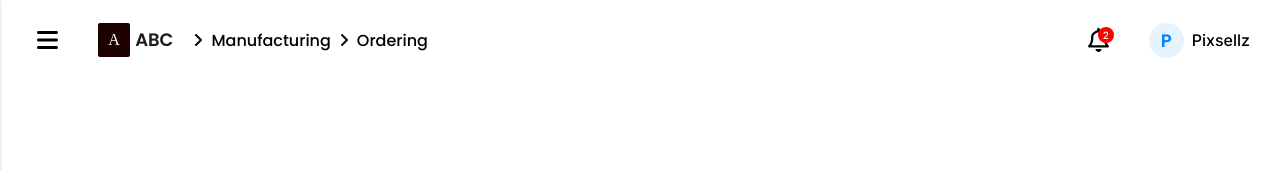
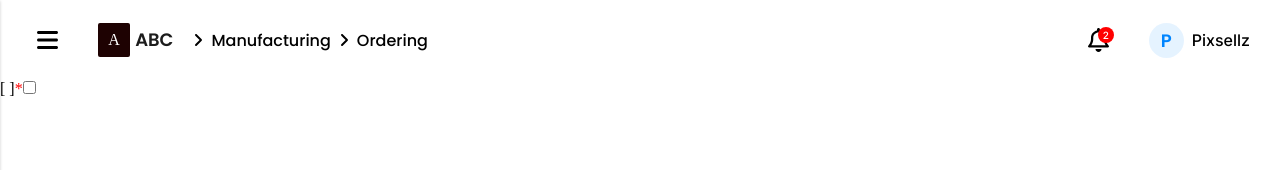
Before and after one commit to webperside/course-erp-front, a React (Create React App) app: page / in a window 1280 px wide. Shown: the top 170 px of the page. Built offline with nearby package versions, Linux system fonts and the light colour scheme.

Commit message:
incomplete

```diff
--- a/src/App.js
+++ b/src/App.js
@@ -1,15 +1,21 @@
-import React from 'react';
+import React  from 'react';
 import { BrowserRouter as Router } from 'react-router-dom';
 import Sidebar from './shared/components/Sidebar/Sidebar';
 import Navbar from "./shared/components/Navbar/Navbar";
 import { AppContextProvider } from './shared/components/context/AppContext';
+import Checkbox from './shared/components/Checkbox/Checkbox';
+
+
 
 function App() {
+
   return (
     <Router>
       <AppContextProvider>
         <Navbar />
         <Sidebar />
+        <Checkbox/>
+
       </AppContextProvider>
     </Router>
   );
--- /dev/null
+++ b/src/shared/components/Checkbox/Checkbox.jsx
@@ -0,0 +1,35 @@
+import React, { useEffect, useState } from "react";
+
+
+const Checkbox = ({title}) => {
+  const [isChecked, setIsChecked] = useState(false);
+  const [isValid, setIsValid] = useState(true);
+    const [isRequired, setRequired] = useState(true);
+
+  const handleChange = () => {
+    setIsChecked(!isChecked);
+      setIsValid(true);
+
+    };
+
+
+
+  return (
+    <div>
+      <label>
+        [{isChecked ? 'click' : " "}]
+        {isRequired && <span style={{ color: "red" }}>*</span>}
+        <input
+          type="checkbox"
+          checked={isChecked}
+          onChange={handleChange}
+          disabled={!isValid}
+        />
+          </label>
+
+
+    </div>
+  );
+};
+
+export default Checkbox;
```
